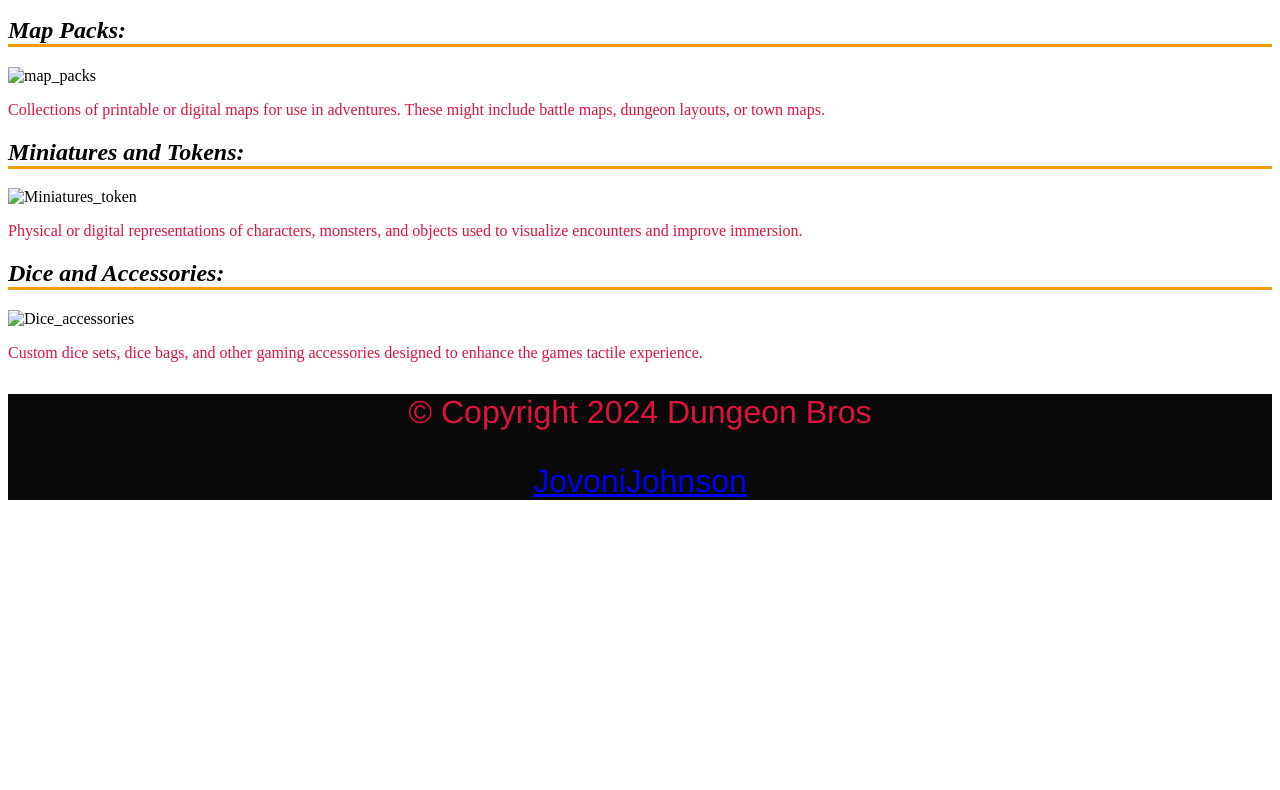
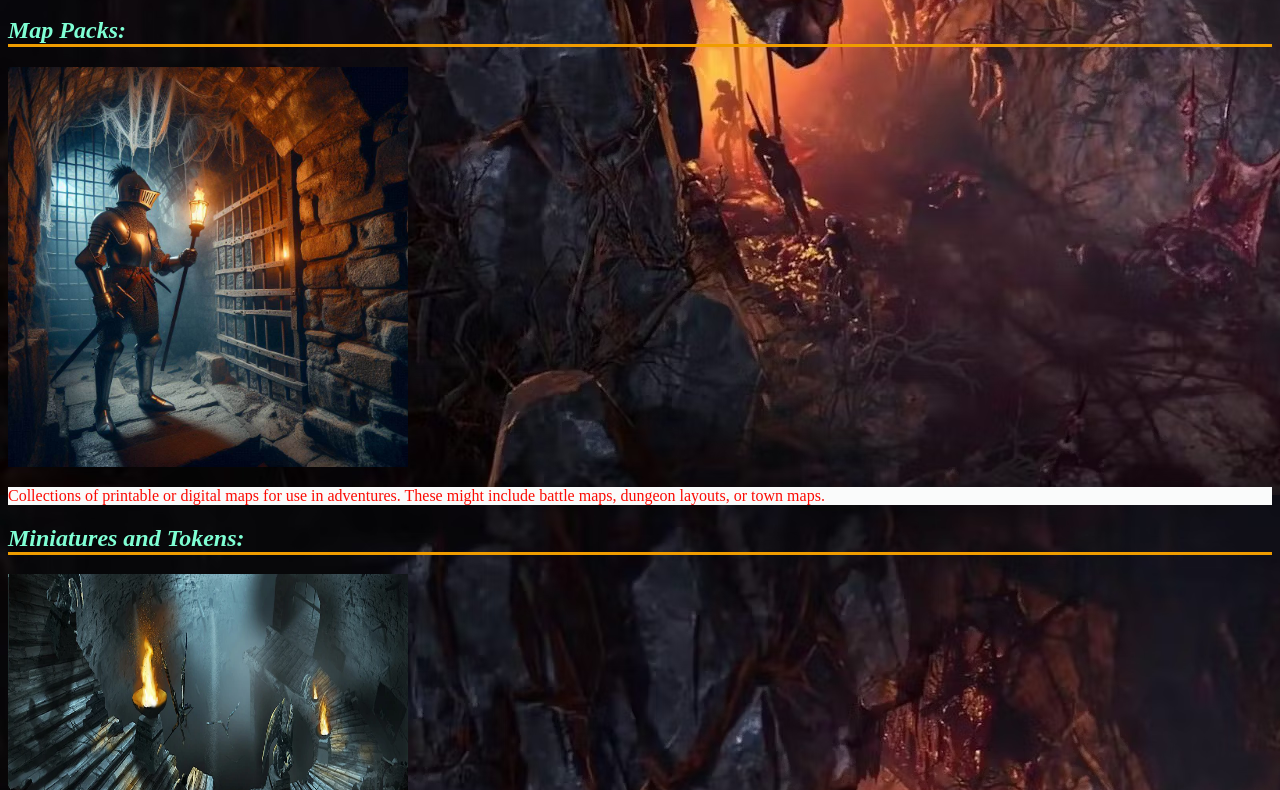
Before and after one commit to Jovonijohnson/COMP001A.Assignment5, a plain HTML site: page merchandise.html in a window 1280 px wide. Shown: the part 405-1195 px from the top of the page. Before the commit the page ends 937 px from the top, so only its background shows below. Drawn offline with Linux system fonts and the light colour scheme; files whose address does not match are found by name.

Commit message:
added new colors to css

```diff
--- a/main.css
+++ b/main.css
@@ -12,12 +12,16 @@ header  {
 }
 body {
 
+    background-color: #363636;
     background-image:url("media/dungeon3.png");
 }
 body  p{
     color: crimson;
 }
-
+h1,h2,h3{
+    color: aquamarine;
+    /*Adjust style for h1,h2,h3 aquamarine */
+}
 /* Adjust style for h1 */
 h1 {
     color: #363636;
--- a/merchandise.html
+++ b/merchandise.html
@@ -8,6 +8,12 @@
     <title>
         Dungeon Bros - merchandise
     </title>
+    <style>
+        .internal—css {
+            color: #fa0b03;
+            background-color: #fafbfb;
+        }
+    </style>
 </head>
 <body>
     <header>
@@ -62,8 +68,8 @@
             Map Packs:
          </h2>
 
-         <img src="media/image1.webp" alt="map_packs" height="400" width="400">
-         <p>
+         <img src="images/dungeon1.jpg" alt="map_packs" height="400" width="400">
+         <p class="internal—css">
             Collections of printable or digital maps for use in adventures. These might include battle maps, dungeon layouts, or town maps.
 
         </p>
@@ -73,7 +79,7 @@
              <h2>
                 Miniatures and Tokens:
             </h2>
-            <img src="media/image2.jpg" alt="Miniatures_token" height="400" width="400">
+            <img src="images/dungeon2.png" alt="Miniatures_token" height="400" width="400">
             <p>
                 Physical or digital representations of characters, monsters, and objects used to visualize encounters and
                 improve immersion.
@@ -85,8 +91,8 @@
              <h2>
                 Dice and Accessories:
             </h2>
-            <img src="media/image3.avif" alt=" Dice_accessories" height="400" width="400">
-            <p>
+            <img src="images/image3.avif" alt=" Dice_accessories" height="400" width="400">
+            <p style="color: #0cdc24; background-color: #fa0b03;">
                 Custom dice sets, dice bags, and other gaming accessories designed to enhance the games tactile experience.
             </p>
         </div>
```
Also changed, not shown: images/dungeon1.jpg (added), images/dungeon2.png (added), images/dungeon3.png (added), images/dungeonbg.jpg (added), images/image1.png (added), images/image1.webp (added), images/image2.jpg (added), images/image3.avif (added).
